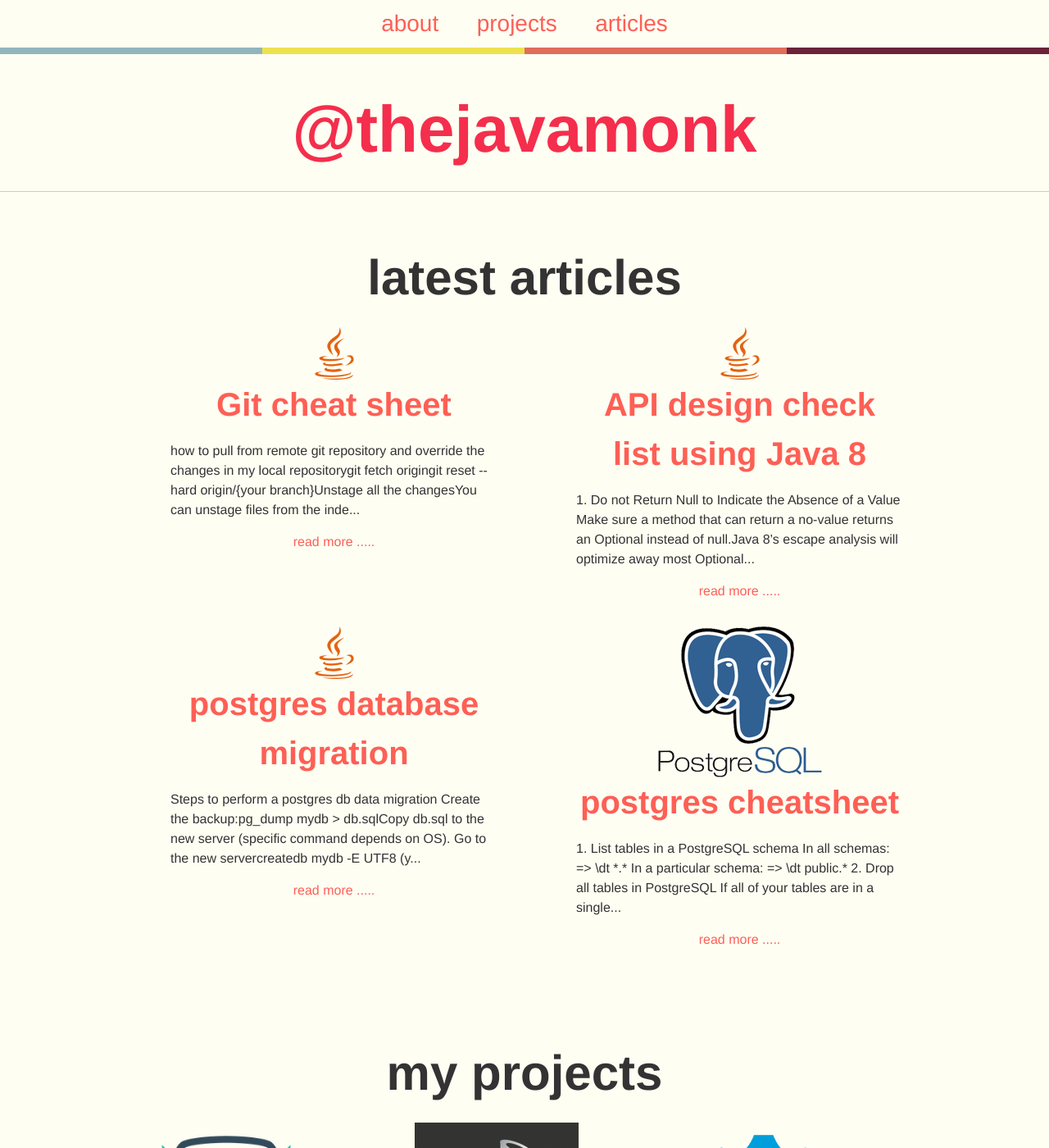
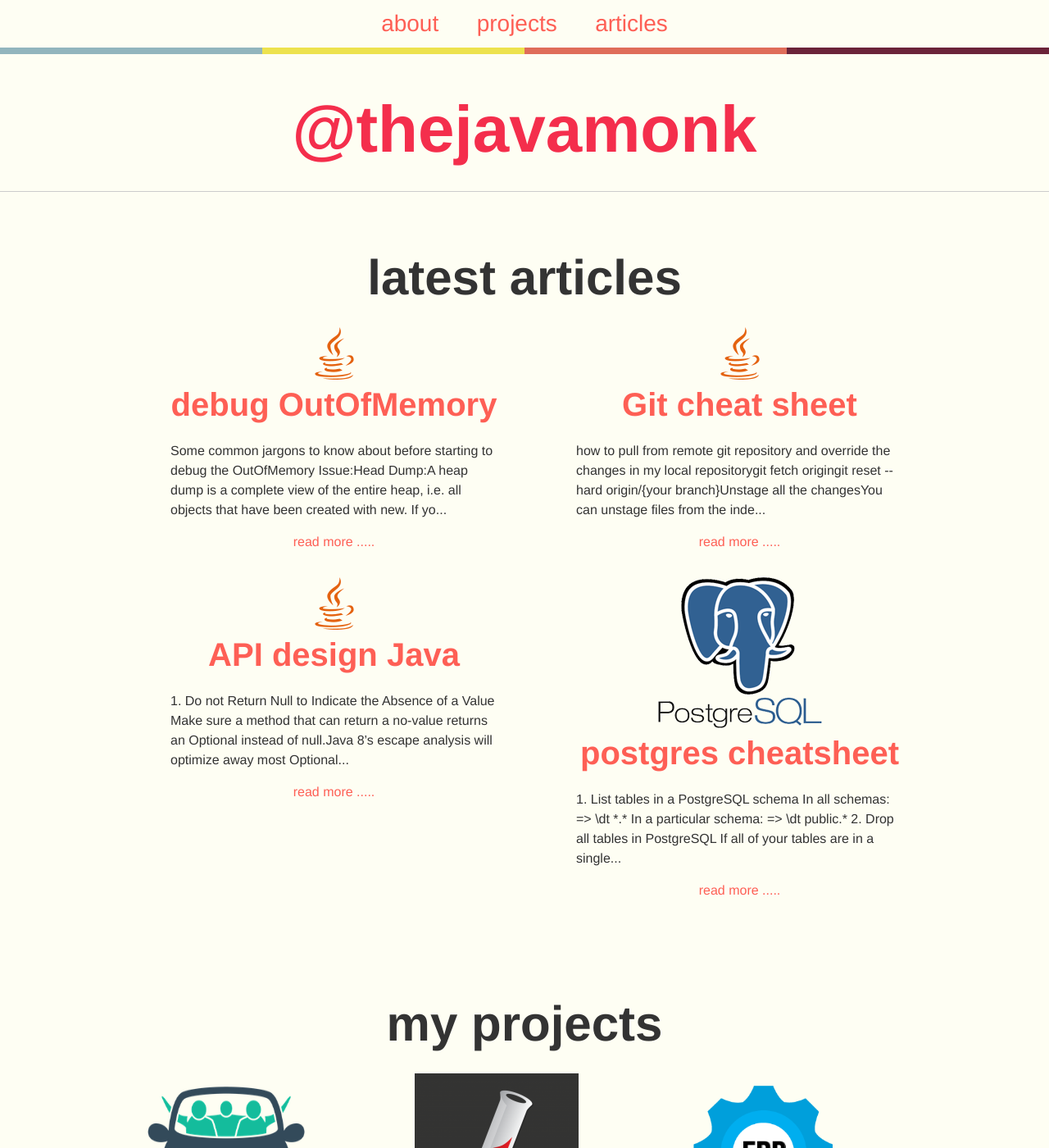
Before and after one commit to thejavamonk/thejavamonk.github.io, a Jekyll site: the page built from index.html, in a window 1280 px wide and 1400 px high. Shown: the whole window at 82% size. Built offline with Jekyll 4.4.1, drawn with Linux system fonts in a browser that asks for light colours.

Commit message:
removed incomplete blog posts

```diff
--- a/_posts/blog/2016-05-08-notes-on-how-to-debug-OutOfMemory-error.markdown
+++ b/_posts/blog/2016-05-08-notes-on-how-to-debug-OutOfMemory-error.markdown
@@ -1,6 +1,6 @@
 ---
 layout: post
-title:  "Notes on how to debug OutOfMemory error"
+title:  "debug OutOfMemory"
 date:   2016-05-08
 categories: blog
 tags: java
--- a/_posts/blog/2016-1-14-Postgres-db-datamigration.markdown
+++ /dev/null
@@ -1,33 +0,0 @@
----
-layout: post
-title:  "postgres database migration"
-date:   2017-01-14
-categories: blog
-tags: java
----
-
-Steps to perform a postgres db data migration
-
-1. Create the backup:
-
-{% highlight psql %}
-pg_dump mydb > db.sql
-{% endhighlight %}
-
-Copy db.sql to the new server (specific command depends on OS). Go to the new server
-
-{% highlight psql %}
-createdb mydb -E UTF8 (you don't have to specify UTF8 encoding, but I always do)
-{% endhighlight %}
-
-Then:
-
-{% highlight psql %}
-psql -d mydb -f db.sql
-{% endhighlight %}
-
-References:
-http://dba.stackexchange.com/questions/23053/copy-postgresql-data-from-one-pc-to-another
-https://www.howtoforge.com/how-to-easily-migrate-a-postgresql-server-with-minimal-downtime
-https://www.digitalocean.com/community/tutorials/how-to-back-up-restore-and-migrate-postgresql-databases-with-barman-on-centos-7
-http://engineering.tilt.com/7-postgresql-data-migration-hacks/
--- a/_posts/blog/2016-12-26-good-api-design-using-java8.markdown
+++ b/_posts/blog/2016-12-26-good-api-design-using-java8.markdown
@@ -1,6 +1,6 @@
 ---
 layout: post
-title:  "API design check list using Java 8"
+title:  "API design Java"
 date:   2016-12-26
 categories: blog
 tags: java
```
Also changed, not shown: _posts/blog/2016-02-25-Steps-to-install-vnc-server-on-rhel.markdown (deleted, +0 -44 lines), _posts/blog/2016-05-10-frontController-design-pattern.markdown (deleted, +0 -7 lines).
